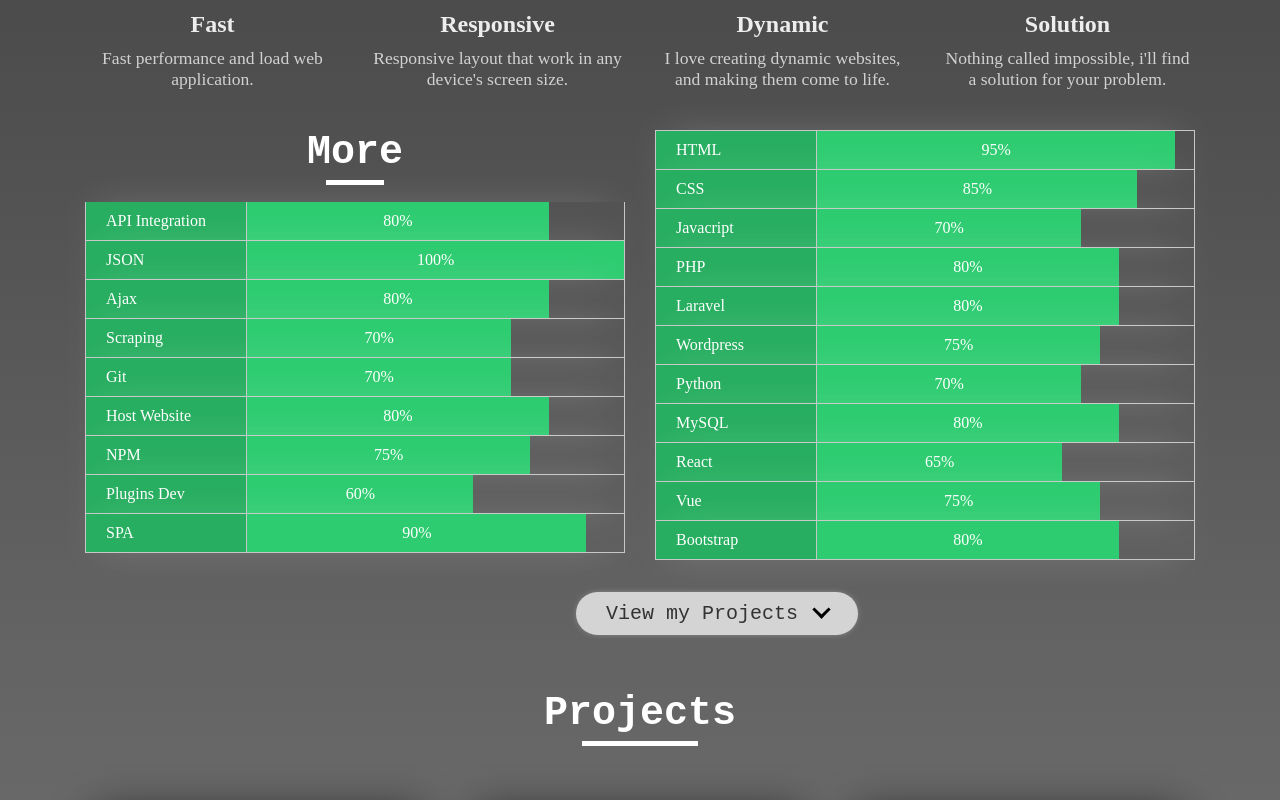
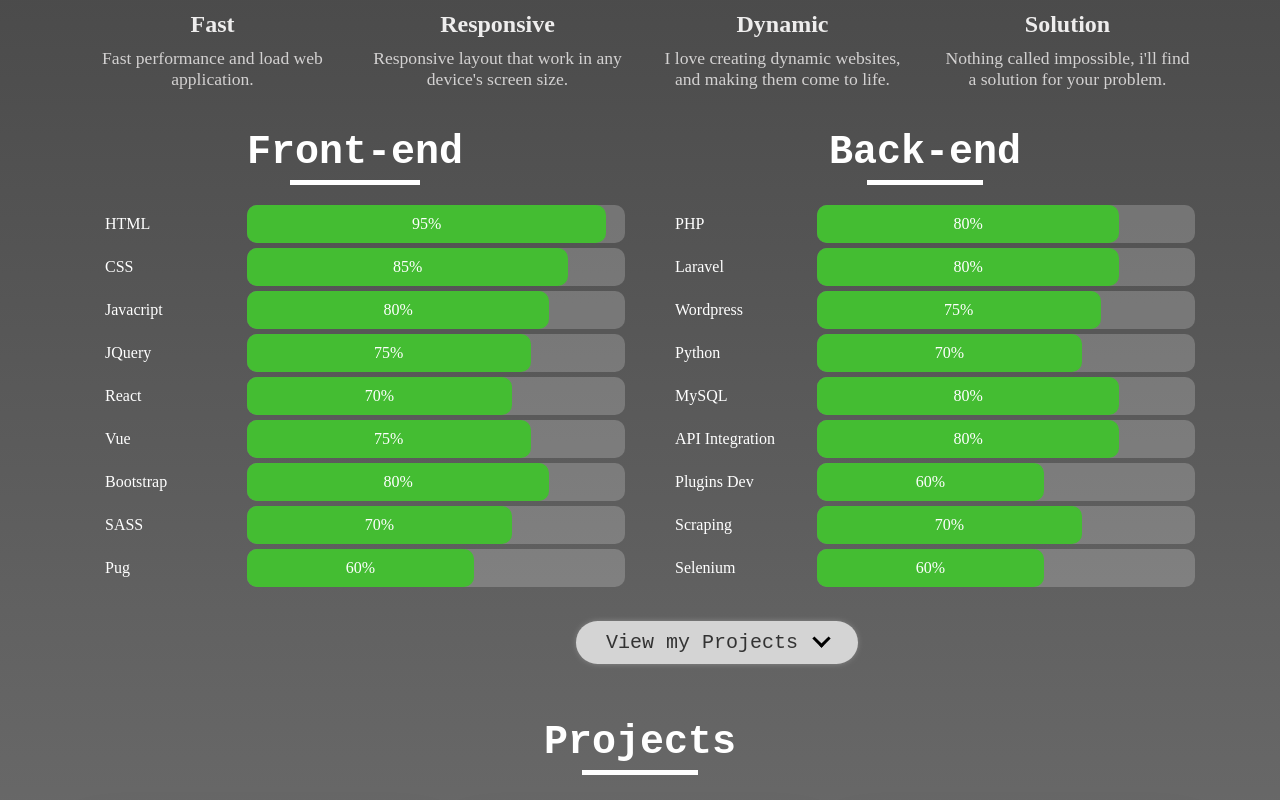
Before and after one commit to bishoyromany/portfolio, a React (Create React App) app: page / in a window 1280 px wide. Shown: the part 1000-1800 px from the top of the page. Built offline with nearby package versions, Linux system fonts and the light colour scheme.

Commit message:
Edited Skills Section Colors

```diff
--- a/src/Components/Skills.js
+++ b/src/Components/Skills.js
@@ -2,9 +2,10 @@
 import { connect } from 'react-redux'
 import { HashLink as Link } from 'react-router-hash-link';
 
-const Skills = ({ CAN_DO, SKILLS, MORE_SKILLS }) => {
+const Skills = ({ CAN_DO, FRONTEND, BACKEND }) => {
     const [animateNow, setAnimateNow] = useState(false);
     const [isVisible, setIsVisible] = useState(false);
+    const [animateDone, setAnimateDone] = useState(false);
 
     const reAnimate = () => {
         setTimeout(() => {
@@ -23,6 +24,14 @@
             if (offset <= window.scrollY && !isVisible) { reAnimate(); setIsVisible(true); }
         });
     }, []);
+
+    useEffect(() => {
+        if (animateNow) {
+            setTimeout(() => {
+                setAnimateDone(true);
+            }, 5000);
+        }
+    }, [animateNow]);
 
     return (
         <div id="Skills">
@@ -50,15 +59,15 @@
                 <div className="row">
                     <div className="col-md-6">
                         <div className="pretty-header-container">
-                            <h1 className="pretty-header" style={{ marginTop: 0 }}>More</h1>
+                            <h1 className="pretty-header" style={{ marginTop: 0 }}>Front-end</h1>
                         </div>
                         {
-                            MORE_SKILLS.map(item => {
+                            FRONTEND.map(item => {
                                 return (
                                     <div key={item.title} className="item-container">
                                         <span className="item">{item.title}</span>
                                         <span style={{ width: '70%', display: 'inline-block' }}>
-                                            <span style={{ width: `${item.process}%` }} className={`process ${animateNow ? 'active' : 'none-active'}`}>
+                                            <span style={{ width: `${item.process}%` }} className={`process ${animateNow ? 'active' : 'none-active'} ${animateDone ? 'done' : 'animating'}`}>
                                                 {item.process}%
                                             </span>
                                         </span>
@@ -68,13 +77,16 @@
                         }
                     </div>
                     <div className="col-md-6">
+                        <div className="pretty-header-container">
+                            <h1 className="pretty-header" style={{ marginTop: 0 }}>Back-end</h1>
+                        </div>
                         {
-                            SKILLS.map(item => {
+                            BACKEND.map(item => {
                                 return (
                                     <div key={item.title} className="item-container">
                                         <span className="item">{item.title}</span>
                                         <span style={{ width: '70%', display: 'inline-block' }}>
-                                            <span style={{ width: `${item.process}%` }} className={`process ${animateNow ? 'active' : 'none-active'}`}>
+                                            <span style={{ width: `${item.process}%` }} className={`process ${animateNow ? 'active' : 'none-active'} ${animateDone ? 'done' : 'animating'}`}>
                                                 {item.process}%
                                             </span>
                                         </span>
@@ -96,8 +108,8 @@
 const mapStateToProp = (state) => {
     return {
         CAN_DO: state.CAN_DO,
-        SKILLS: state.SKILLS,
-        MORE_SKILLS: state.MORE_SKILLS
+        FRONTEND: state.FRONTEND,
+        BACKEND: state.BACKEND
     }
 }
 
--- a/src/Store/store.js
+++ b/src/Store/store.js
@@ -85,7 +85,7 @@
             icon: solution
         }
     ],
-    SKILLS: [
+    FRONTEND: [
         {
             title: 'HTML',
             process: 95,
@@ -96,8 +96,34 @@
         },
         {
             title: 'Javacript',
+            process: 80,
+        },
+        {
+            title: 'JQuery',
+            process: 75,
+        },
+        {
+            title: 'React',
             process: 70,
         },
+        {
+            title: 'Vue',
+            process: 75,
+        },
+        {
+            title: 'Bootstrap',
+            process: 80,
+        },
+        {
+            title: 'SASS',
+            process: 70,
+        },
+        {
+            title: 'Pug',
+            process: 60,
+        },
+    ],
+    BACKEND: [
         {
             title: 'PHP',
             process: 80,
@@ -118,66 +144,21 @@
             title: 'MySQL',
             process: 80,
         },
-
-        {
-            title: 'React',
-            process: 65,
-        },
-        {
-            title: 'Vue',
-            process: 75,
-        },
-        {
-            title: 'Bootstrap',
-            process: 80,
-        },
-        // {
-        //     title : 'SASS',
-        //     process: 60,
-        //     icon : sass
-        // },
-        // {
-        //     title : 'Pug',
-        //     process: 60,
-        //     icon : pug
-        // },
-    ],
-    MORE_SKILLS: [
         {
             title: 'API Integration',
             process: 80,
         },
         {
-            title: 'JSON',
-            process: 100,
-        },
-        {
-            title: 'Ajax',
-            process: 80,
+            title: 'Plugins Dev',
+            process: 60,
         },
         {
             title: 'Scraping',
             process: 70,
         },
         {
-            title: 'Git',
-            process: 70,
-        },
-        {
-            title: 'Host Website',
-            process: 80,
-        },
-        {
-            title: 'NPM',
-            process: 75,
-        },
-        {
-            title: 'Plugins Dev',
-            process: 60,
-        },
-        {
-            title: 'SPA',
-            process: 90,
+            title: 'Selenium',
+            process: 60
         }
     ],
     PROJECTS: {
@@ -379,7 +360,7 @@
             icon: user,
             content: `
                 I'm Bishoy Romany, i love anything related to technology and computers. <br />
-                I've +2 years of creating websites, i can build any website related to the prgramming languages that i master,
+                I've +2 years of creating websites, i can build any website related to the programming languages that i master,
                 in fact i like building big and complicated websites, it's much interesting than simple websites. <br />
                 I'm open for learning new technologies and accept criticism, because i believe that this is how we can improve and reach the required task.
             `
--- a/src/Style/Home.scss
+++ b/src/Style/Home.scss
@@ -149,12 +149,13 @@
         .skills-container-process{
             margin-top: 40px;
             .item-container{
-                box-shadow: -2px 0px 38px -16px rgba(255, 255, 255, 0.75);
+                // box-shadow: -2px 0px 38px -16px rgba(255, 255, 255, 0.75);
                 text-align: left;
                 border-bottom: 1px solid rgb(199, 199, 199);
                 border-left: 1px solid rgb(199, 199, 199);
                 border-right: 1px solid rgb(199, 199, 199);
                 position: relative;
+                border: none;
                 &:nth-of-type(1){
                     border-top: 1px solid rgb(199, 199, 199);
                 }
@@ -165,22 +166,40 @@
                     border-right:1px solid rgb(199, 199, 199);
                     color : #FFF;
                     background-color :#27ae60;
+                    background-color : transparent;
+                    border : none;
+                    margin: 2.5px 0px;
                 }
+                & > span{
+                    background-color : #f2f2f238;
+                    border-radius: 10px;
+
+                }
+
                 .process{
                     padding : 10px 0px;
                     transition: all 5s ease-in-out;
-                    background-color: #2ecc71;
+                    background-color: #44bd32;
                     // width : CALC(100px - 80%);
                     display: inline-block;
                     text-align: center;
                     color : #FFF;
                     width : 0px;
                     max-width: 0px;
+                    border-radius : 10px;
                     &.active{
                         max-width : 300%;
                     }
+                    &.done{
+                        transition : all 0.5s ease-in-out;
+                    }
                 }
             }
+
+            .item-container:hover .process{
+                background-color : #4cd137;
+            }
+
         }
 
         .prettyButton{
```
